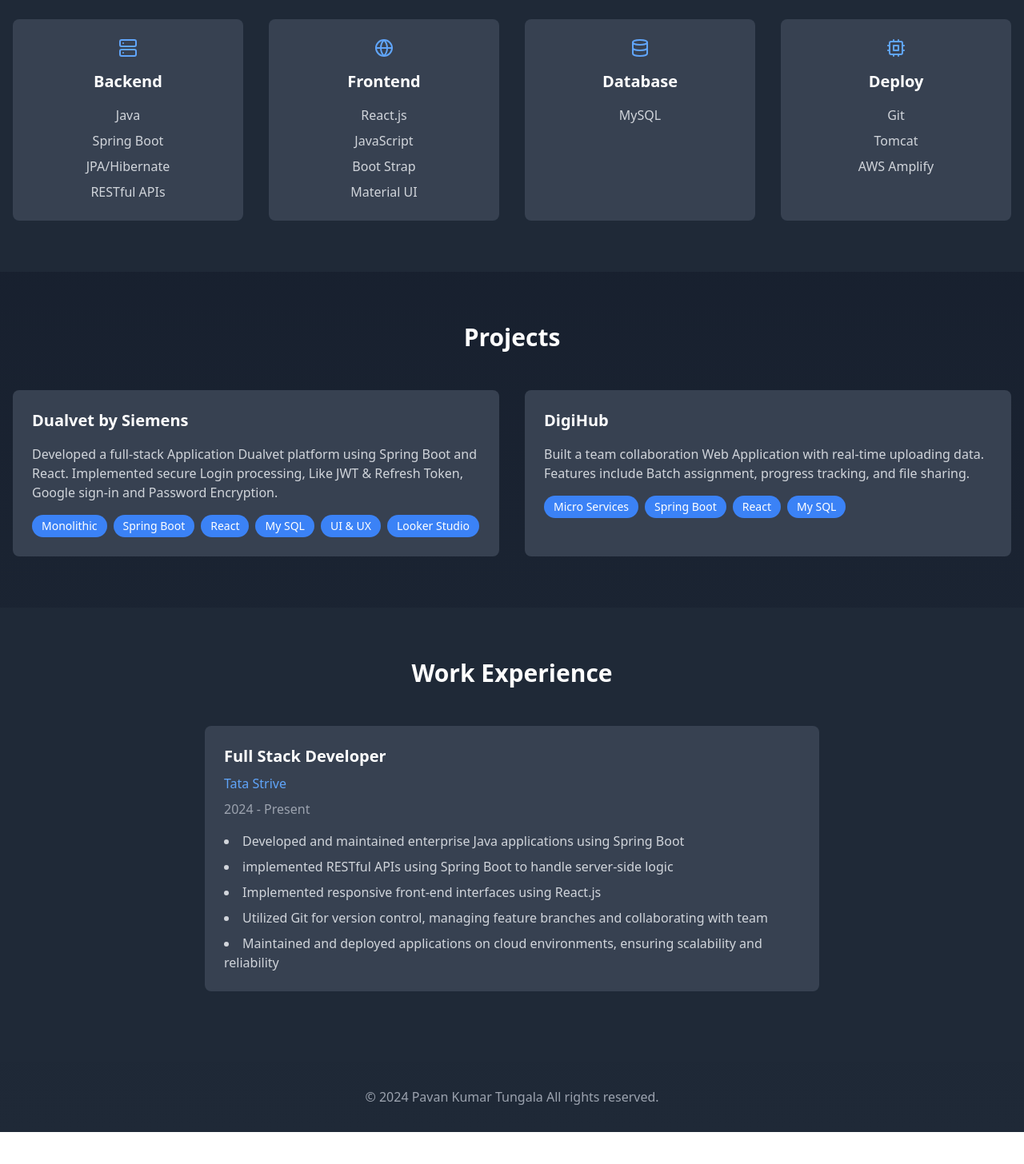
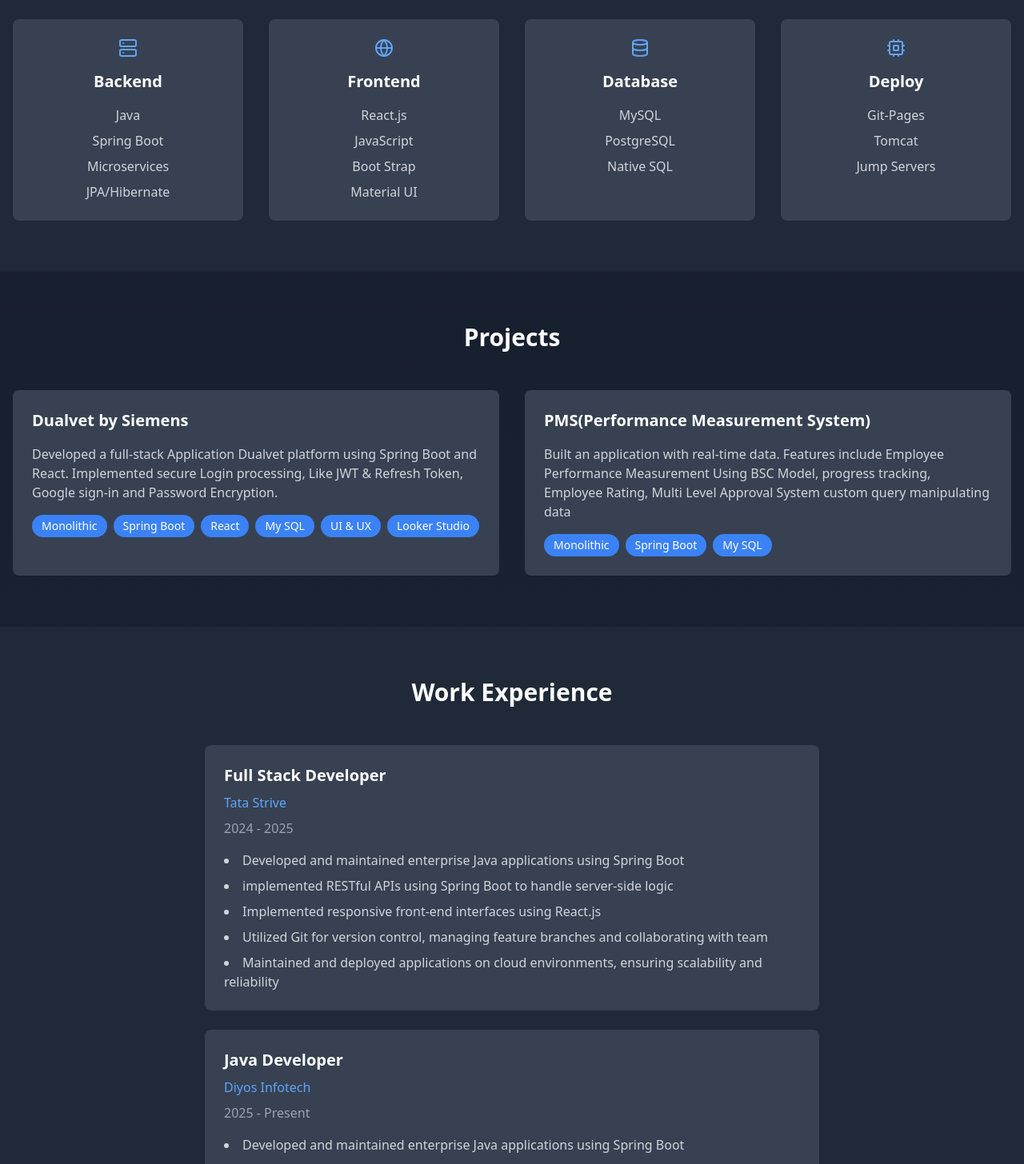
Before and after one commit to PaONE99/Portfolio_M1_V1, a React (Vite) app: page / in a window 1280 px wide. Shown: the part 680-2136 px from the top of the page at 80% size. Before the commit the page ends 2096 px from the top, so only its background shows below. Built offline with nearby package versions, Linux system fonts and the light colour scheme.

Commit message:
Added Experince Details

```diff
--- a/index.html
+++ b/index.html
@@ -2,7 +2,7 @@
 <html lang="en">
   <head>
     <meta charset="UTF-8" />
-    <link rel="icon" type="image/svg+xml" href="./src//assets/logo.png" />
+    <link rel="icon" type="image/svg+xml" href="./src//assets/p-alphabet.png" />
     <meta name="viewport" content="width=device-width, initial-scale=1.0" />
     <title>Pavan kumar Tungala - Full Stack Java Developer</title>
   </head>
--- a/src/App.tsx
+++ b/src/App.tsx
@@ -37,7 +37,7 @@ function App() {
             <SkillCard
               icon={<Server />}
               title="Backend"
-              skills={['Java', 'Spring Boot', 'JPA/Hibernate', 'RESTful APIs']}
+              skills={['Java', 'Spring Boot','Microservices', 'JPA/Hibernate']}
             />
             <SkillCard
               icon={<Globe />}
@@ -47,12 +47,12 @@ function App() {
             <SkillCard
               icon={<Database />}
               title="Database"
-              skills={['MySQL']}
+              skills={['MySQL','PostgreSQL','Native SQL']}
             />
             <SkillCard
               icon={<Cpu />}
               title="Deploy"
-              skills={['Git', 'Tomcat','AWS Amplify']}
+              skills={['Git-Pages', 'Tomcat','Jump Servers']}
             />
           </div>
         </div>
@@ -69,9 +69,9 @@ function App() {
               tech={['Monolithic', 'Spring Boot', 'React', 'My SQL','UI & UX','Looker Studio']}
             />
             <ProjectCard
-              title="DigiHub"
-              description="Built a team collaboration Web Application with real-time uploading data. Features include Batch assignment, progress tracking, and file sharing."
-              tech={['Micro Services', 'Spring Boot', 'React', 'My SQL']}
+              title="PMS(Performance Measurement System)"
+              description="Built an application with real-time data. Features include Employee Performance Measurement Using BSC Model, progress tracking, Employee Rating, Multi Level Approval System custom query manipulating data"
+              tech={['Monolithic', 'Spring Boot', 'My SQL']}
             />
           </div>
         </div>
@@ -85,8 +85,8 @@ function App() {
             <ExperienceCard
               title="Full Stack Developer"
               company="Tata Strive"
-              period="2024 - Present"
-              responsibilities={[
+              period="2024 - 2025"
+             responsibilities={[
                 'Developed and maintained enterprise Java applications using Spring Boot',
                 'implemented RESTful APIs using Spring Boot to handle server-side logic',
                 'Implemented responsive front-end interfaces using React.js',
@@ -94,13 +94,26 @@ function App() {
                 'Maintained and deployed applications on cloud environments, ensuring scalability and reliability'
               ]}
             />
+            <ExperienceCard
+              title="Java Developer"
+              company="Diyos Infotech"
+              period="2025 - Present"
+               responsibilities={[
+                'Developed and maintained enterprise Java applications using Spring Boot',
+                'Handling multiple projects, including Defence GTS, PMS, True HR, and ATS Model',
+                'Implemented RESTful APIs using Spring Boot to manage server-side logic and integrations',
+                'Utilized Git for version control branches, and collaborating effectively with the development team',
+                'Implemented custom optimized queries to improve performance, scalability, and reliability'
+              ]}
+
+            />
           </div>
         </div>
       </section>
 
       {/* Footer */}
       <footer className="py-8 text-center text-gray-400">
-        <p>© 2024 Pavan Kumar Tungala All rights reserved.</p>
+        <p>© 2025 Pavan Kumar Tungala All rights reserved.</p>
       </footer>
     </div>
   );
```
Also changed, not shown: src/assets/letter-p.gif (added), src/assets/p-alphabet.png (added).
